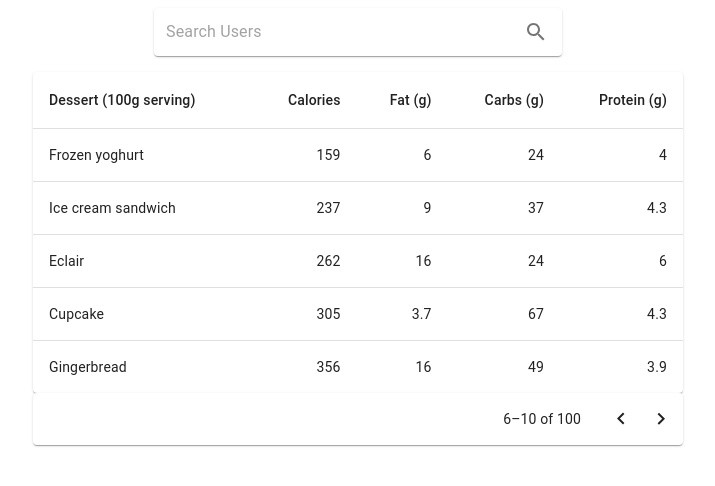
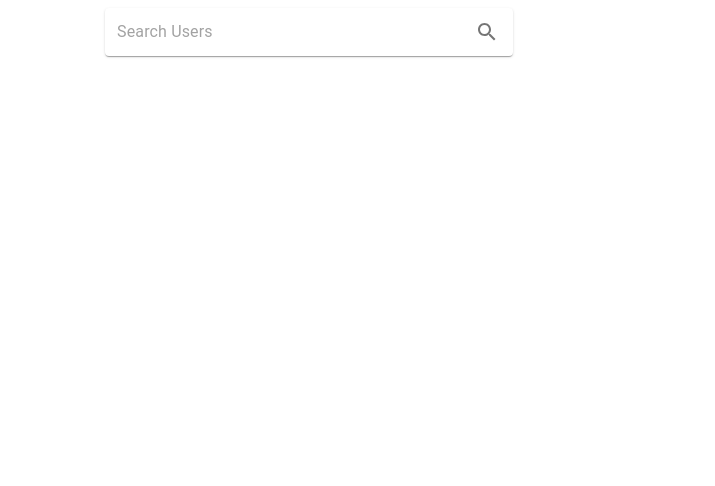
Before and after one commit to mgorabbani/github-user-search, a React (Create React App) app: page / in a window 1280 px wide. Shown: the top 486 px of the page, without its empty margins (331-1046 px from the left). Built offline with nearby package versions, Linux system fonts and the light colour scheme.

Commit message:
add results to Result view

```diff
--- a/src/App.tsx
+++ b/src/App.tsx
@@ -1,20 +1,44 @@
 import { Container, Grid, Paper, TablePagination } from '@mui/material'
-import React from 'react'
-import ResultView from './components/ResultView'
+import React, { useEffect } from 'react'
+import ResultView, { User } from './components/ResultView'
 import SearchBar from './components/SearchBar'
 import { searchUser } from './utils/api'
 
+type UserResponse = {
+  incomplete_results: boolean
+  items: Array<User>
+  total_count: number
+}
+
 function App() {
-  const [searchTerm, setSearchTerm] = React.useState('')
-  const [results, setResults] = React.useState()
+  const [results, setResults] = React.useState<UserResponse>()
   const [loading, setLoading] = React.useState(false)
   const [error, setError] = React.useState()
   const [page, setPage] = React.useState(0)
+  const [searchTerm, setSearchTerm] = React.useState('')
 
   const handleValue = async (login: string) => {
+    setSearchTerm(login)
     setLoading(true)
     try {
       const data = await searchUser({ login, page })
+      setResults(data)
+      setError(undefined)
+    } catch (err: any) {
+      setError(err.message)
+      console.log('Error fetching and parsing data', err)
+    } finally {
+      setLoading(false)
+    }
+  }
+
+  const handleChangePage = async (
+    event: React.MouseEvent<HTMLButtonElement> | null,
+    newPage: number,
+  ) => {
+    setPage(newPage)
+    try {
+      const data = await searchUser({ login: searchTerm, page })
       setResults(data)
     } catch (err: any) {
       setError(err.message)
@@ -24,30 +48,32 @@ function App() {
     }
   }
 
-  const handleChangePage = (event: React.MouseEvent<HTMLButtonElement> | null, newPage: number) => {
-    setPage(newPage)
-  }
-  const handleChangeRowsPerPage = (event: React.ChangeEvent<HTMLInputElement>) => {
-    setPage(0)
-  }
   return (
     <Container maxWidth='sm' style={{ marginTop: 8 }}>
       <Grid container spacing={[2]} direction='column' alignItems='center'>
         <Grid item xs={12}>
           <SearchBar submitValue={handleValue} />
         </Grid>
+
+        {error && (
           <Grid item xs={12}>
-          <ResultView />
+            {error}
+          </Grid>
+        )}
+        <Grid item xs={12}>
+          {results ? (
             <Paper>
+              <ResultView data={results.items} />
               <TablePagination
                 rowsPerPageOptions={[9]}
                 component='div'
-              count={100}
-              rowsPerPage={5}
-              page={1}
+                count={results.total_count}
+                rowsPerPage={9}
+                page={page}
                 onPageChange={handleChangePage}
               />
             </Paper>
+          ) : null}
         </Grid>
       </Grid>
     </Container>
--- a/src/components/ResultView.tsx
+++ b/src/components/ResultView.tsx
@@ -7,19 +7,28 @@ import TableHead from '@mui/material/TableHead'
 import TableRow from '@mui/material/TableRow'
 import Paper from '@mui/material/Paper'
 
-function createData(name: string, calories: number, fat: number, carbs: number, protein: number) {
-  return { name, calories, fat, carbs, protein }
+export type User = {
+  login: string
+  id: number
+  node_id: string
+  avatar_url: string
+  gravatar_id: string
+  url: string
+  html_url: string
+  followers_url: string
+  following_url: string
+  gists_url: string
+  starred_url: string
+  subscriptions_url: string
+  organizations_url: string
+  repos_url: string
+  events_url: string
+  received_events_url: string
+  type: string
+  site_admin: boolean
 }
 
-const rows = [
-  createData('Frozen yoghurt', 159, 6.0, 24, 4.0),
-  createData('Ice cream sandwich', 237, 9.0, 37, 4.3),
-  createData('Eclair', 262, 16.0, 24, 6.0),
-  createData('Cupcake', 305, 3.7, 67, 4.3),
-  createData('Gingerbread', 356, 16.0, 49, 3.9),
-]
-
-export default function ResultView() {
+export default function ResultView({ data }: { data: User[] }) {
   return (
     <TableContainer component={Paper}>
       <Table sx={{ minWidth: 650 }} aria-label='simple table'>
@@ -33,15 +42,16 @@ export default function ResultView() {
           </TableRow>
         </TableHead>
         <TableBody>
-          {rows.map((row) => (
-            <TableRow key={row.name} sx={{ '&:last-child td, &:last-child th': { border: 0 } }}>
+          {data.map((user) => (
+            <TableRow key={user.id} sx={{ '&:last-child td, &:last-child th': { border: 0 } }}>
               <TableCell component='th' scope='row'>
-                {row.name}
+                <a href={user.html_url}>{user.login}</a>
               </TableCell>
-              <TableCell align='right'>{row.calories}</TableCell>
-              <TableCell align='right'>{row.fat}</TableCell>
-              <TableCell align='right'>{row.carbs}</TableCell>
-              <TableCell align='right'>{row.protein}</TableCell>
+
+              <TableCell align='right'>{user.type}</TableCell>
+              <TableCell align='right'>
+                <img src={user.avatar_url} alt={user.login} height={50} />
+              </TableCell>
             </TableRow>
           ))}
         </TableBody>
```
Lines whose indentation alone changed are shown as unchanged.
